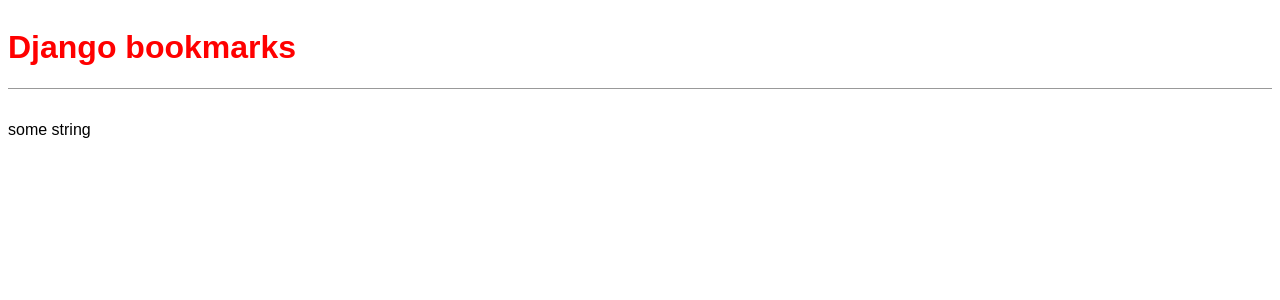
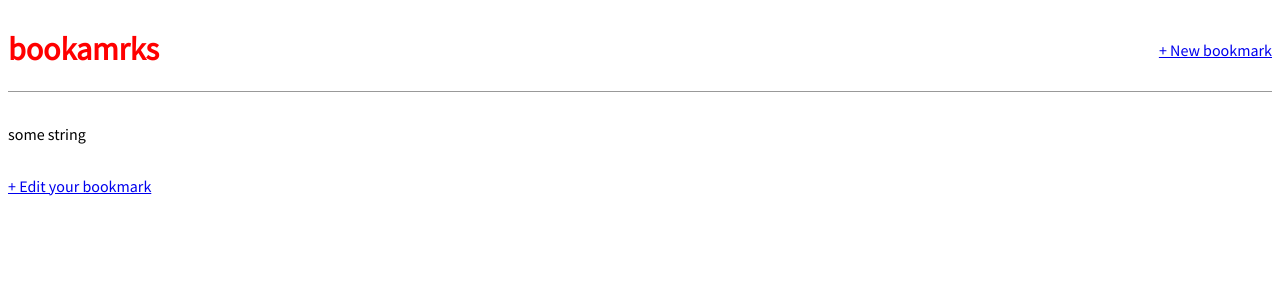
Before and after one commit to bopopescu/django-projects, a Django app: page /post/1/ in a window 1280 px wide. Shown: the top 300 px of the page. Run offline with Django 3.2, Linux system fonts and the light colour scheme; data comes from the database, SQL or seed files in the repository; both versions use the stored data as it was after the commit.

Commit message:
update and create

```diff
--- a/bookmark_manager/manager/models.py
+++ b/bookmark_manager/manager/models.py
@@ -1,4 +1,5 @@
 from django.db import models
+from django.urls import reverse # new
 
 # Create your models here.
 class Post(models.Model):
@@ -10,3 +11,5 @@
     body = models.TextField(max_length=200, default='some string')
     def __str__(self):
         return self.body
+    def get_absolute_url(self): # new
+        return reverse('post_detail', args=[str(self.pk)])
--- a/bookmark_manager/manager/urls.py
+++ b/bookmark_manager/manager/urls.py
@@ -1,8 +1,11 @@
 from django.urls import path
-from .views import ManagerListView,ManagerDetailView
+from .views import ManagerListView,ManagerDetailView,ManagerCreateView,ManagerUpdateView
 
 
 urlpatterns = [
     path('post/<int:pk>/', ManagerDetailView.as_view(), name='post_detail'),
     path('', ManagerListView.as_view(), name='home'),
+    path('post/new/', ManagerCreateView.as_view(), name='post_new'),
+    path('post/<int:pk>/edit/',
+ManagerUpdateView.as_view(), name='post_edit'), # new
 ]
--- a/bookmark_manager/manager/views.py
+++ b/bookmark_manager/manager/views.py
@@ -1,5 +1,5 @@
 from django.shortcuts import render
-from django.views.generic import ListView,DetailView
+from django.views.generic import ListView,DetailView,CreateView,UpdateView
 # Create your views here.
 from .models import Post
 
@@ -10,3 +10,13 @@
 class ManagerDetailView(DetailView):
     model = Post
     template_name = 'post_detail.html'
+
+class ManagerCreateView(CreateView):
+    model = Post
+    template_name = 'post_new.html'
+    fields = '__all__'
+
+class ManagerUpdateView(UpdateView):
+    model = Post
+    template_name = 'post_edit.html'
+    fields = ['url','body']
--- a/bookmark_manager/templates/base.html
+++ b/bookmark_manager/templates/base.html
@@ -2,12 +2,19 @@
 <html>
 <head>
 <title>Django bookmarks</title>
+<link href="https://fonts.googleapis.com/css?family=Source+Sans+Pro:......"
+rel="stylesheet">
 <link href="{% static 'css/base.css' %}" rel="stylesheet">
 </head>
 <body>
-<header>
-<h1><a href="{% url 'home' %}">Django bookmarks</a></h1>
-</header>
+    <header>
+        <div class="nav-left">
+        <h1><a href="{% url 'home' %}">bookamrks</a></h1>
+        </div>
+        <div class="nav-right">
+        <a href="{% url 'post_new' %}">+ New bookmark</a>
+        </div>
+        </header>
 <div>
     {% block content %}
     {% endblock content %}
--- a/bookmark_manager/templates/post_detail.html
+++ b/bookmark_manager/templates/post_detail.html
@@ -4,4 +4,6 @@
 <h2>{{ object.title }}</h2>
 <p>{{ object.body }}</p>
 </div>
+
+<a href="{% url 'post_edit' post.pk %}">+ Edit your bookmark</a>
 {% endblock content %}
```
Also changed, not shown: bookmark_manager/templates/post_edit.html (added, +10 -0 lines), bookmark_manager/templates/post_new.html (added, +8 -0 lines), bookmark_manager/db.sqlite3.
